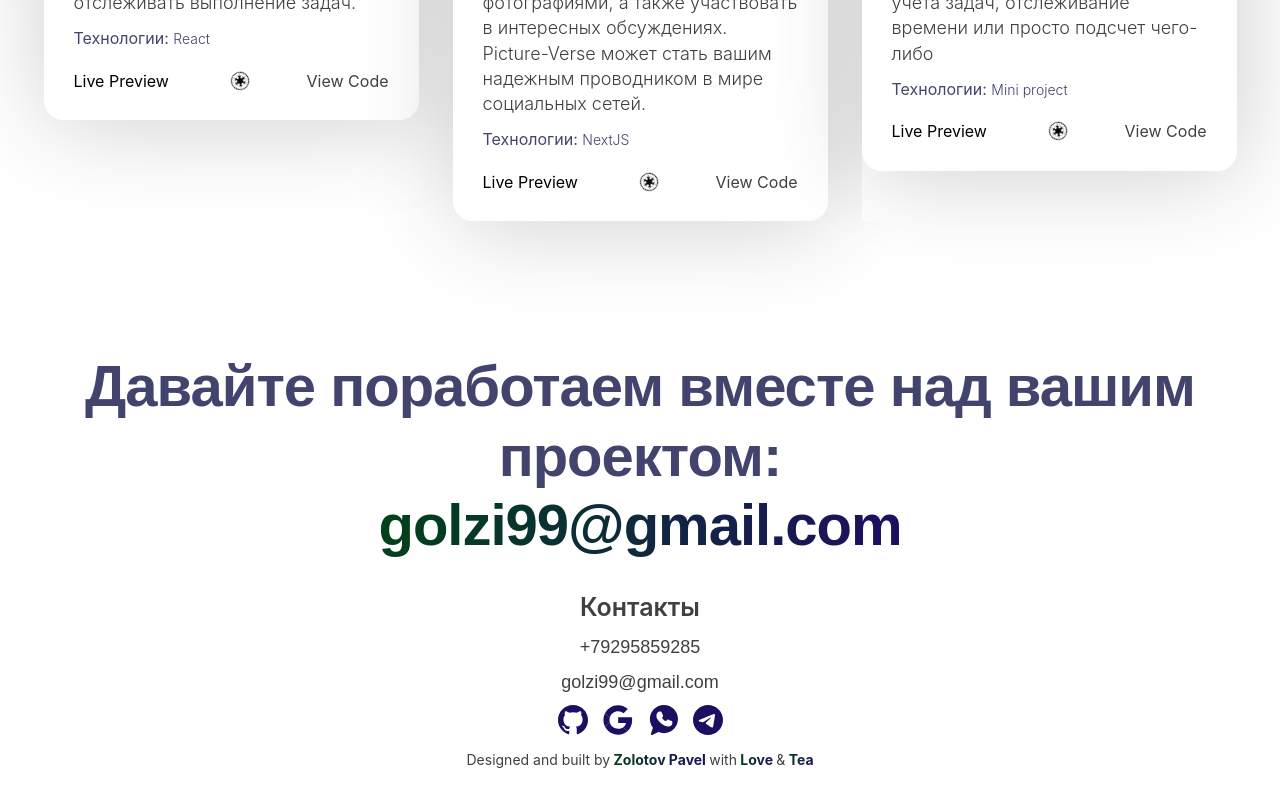
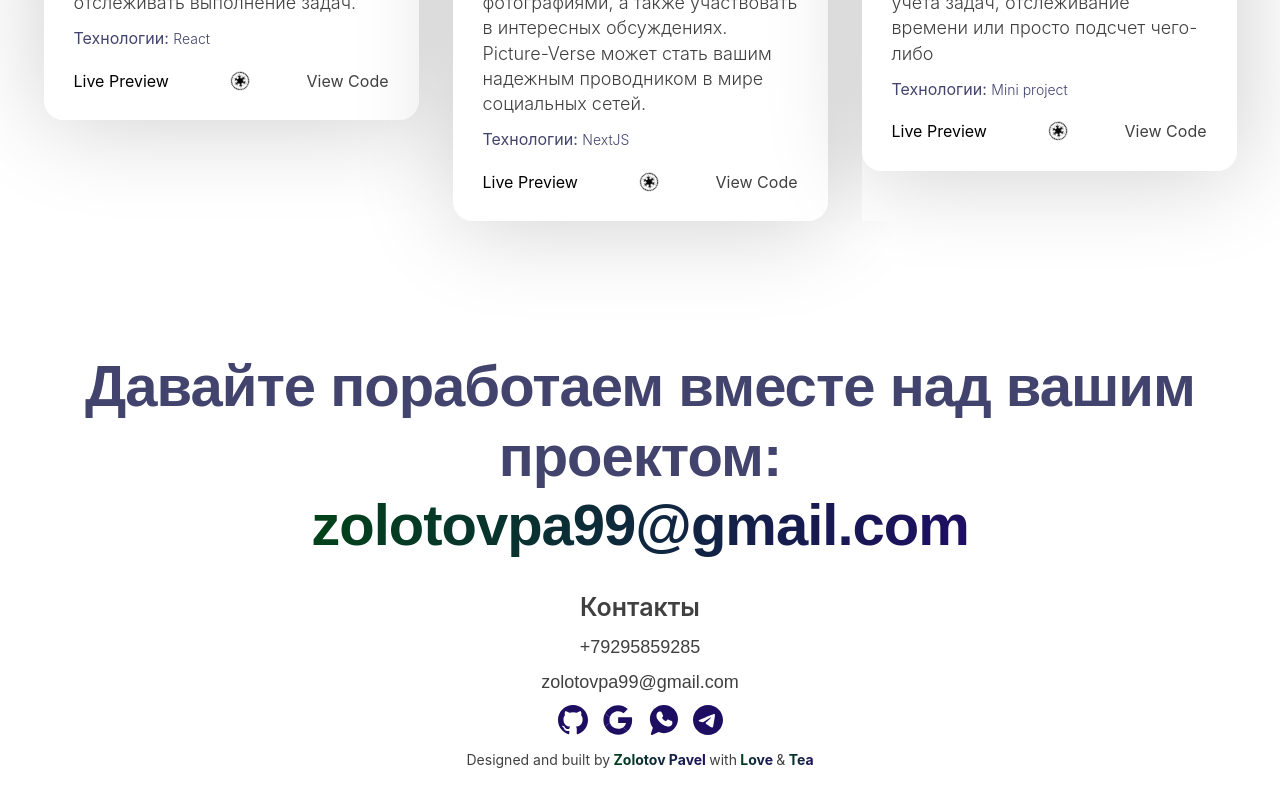
Before and after one commit to golzi99/portfolio, a Next.js app: page / in a window 1280 px wide. Shown: the part 3567-4367 px from the top of the page. Built offline with nearby package versions, Linux system fonts and the light colour scheme.

Commit message:
fix email

```diff
--- a/src/app/layout.tsx
+++ b/src/app/layout.tsx
@@ -4,7 +4,7 @@ import '@/app/_styles/index.scss'
 
 export const metadata: Metadata = {
   title: 'Portfolio',
-  description: 'Portfolio golzi99',
+  description: 'Portfolio zolotovpa99',
 }
 
 export default function RootLayout({
--- a/src/widgets/footer/Footer.tsx
+++ b/src/widgets/footer/Footer.tsx
@@ -14,7 +14,7 @@ const iconsObj: Array<iconsType> = [
     id: 'gmailSocialLink',
     size: '30',
     viewBox: '-0.5 0 48 48',
-    link: 'mailto:golzi99@gmail.com',
+    link: 'mailto:zolotovpa99@gmail.com',
     aria: 'Link to email',
   },
   {
@@ -28,7 +28,7 @@ const iconsObj: Array<iconsType> = [
     id: 'telegramSocialLink',
     size: '30',
     viewBox: '2 2 20 20',
-    link: 'https://t.me/GrainWind',
+    link: 'https://t.me/ZolotovPA',
     aria: 'Link to my Telegram',
   },
 ]
@@ -40,7 +40,7 @@ export const Footer = () => {
         <div className={s.flexWrapper}>
           <h2 className={s.title}>Контакты</h2>
           <span className={s.PhoneMail}>+79295859285</span>
-          <span className={s.PhoneMail}>golzi99@gmail.com</span>
+          <span className={s.PhoneMail}>zolotovpa99@gmail.com</span>
           <div className={s.socialWrapper}>
             <SocialList iconsInfo={iconsObj} />
           </div>
--- a/src/widgets/sections/slogan/Slogan.tsx
+++ b/src/widgets/sections/slogan/Slogan.tsx
@@ -8,7 +8,7 @@ export const Slogan = () => {
       <Container>
         <div className={s.flexWrapper}>
           <p className={s.title}>Давайте поработаем вместе над вашим проектом:</p>
-          <span className={s.email}>golzi99@gmail.com</span>
+          <span className={s.email}>zolotovpa99@gmail.com</span>
         </div>
       </Container>
     </div>
```
